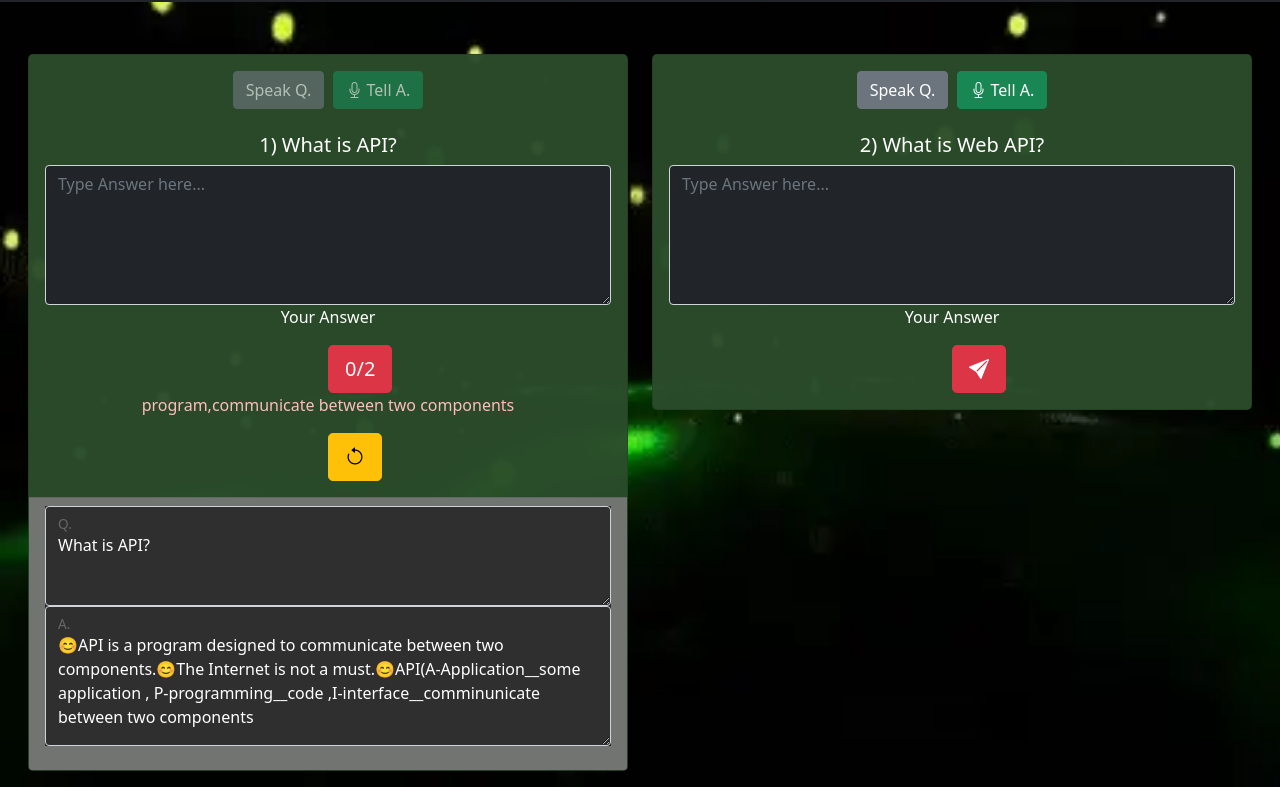
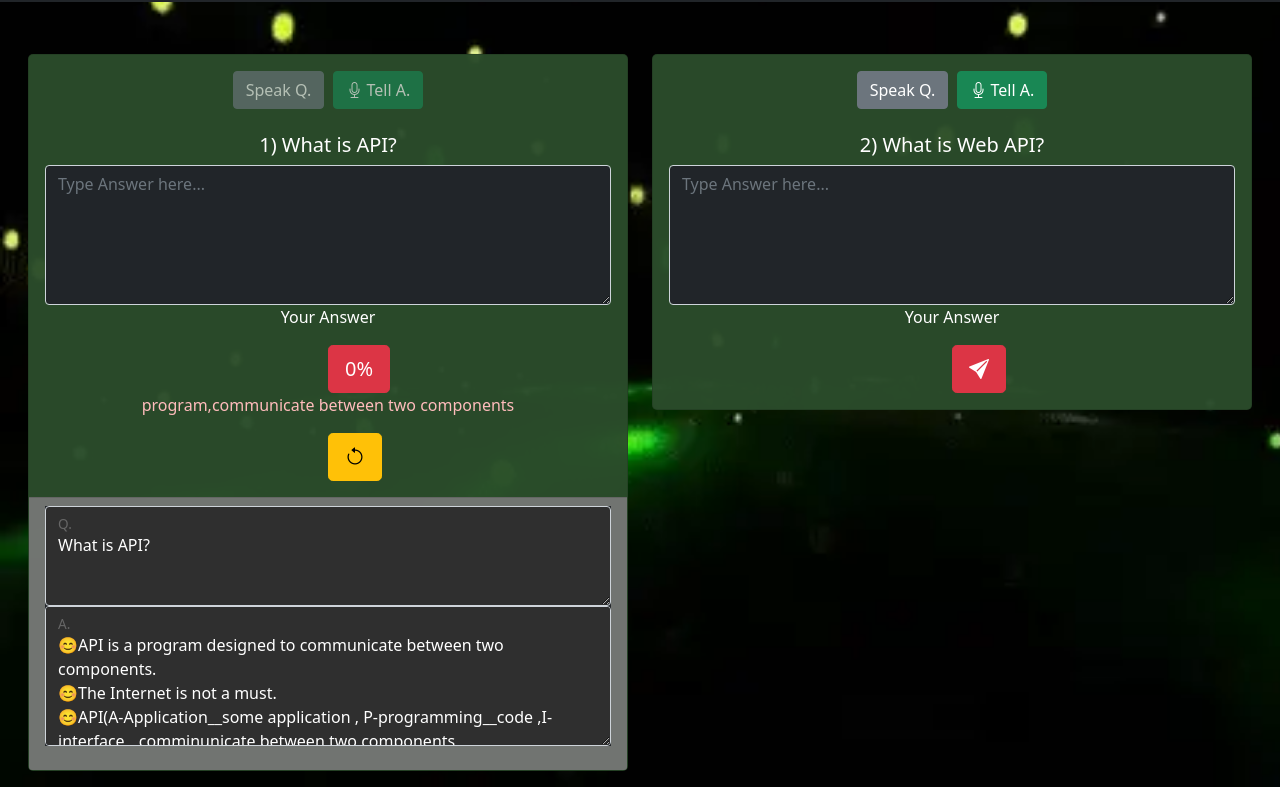
Before and after one commit to kaligu/AI-Quiz-WebApp, a plain HTML site: page index.html in a window 1280 px wide. Both pictures are taken after a click on the button 355 px from the left and 423 px from the top of the page. Shown: the part 54-841 px from the top of the page. Drawn offline with nearby package versions, Linux system fonts and the light colour scheme.

```diff
--- a/css/styles.css
+++ b/css/styles.css
@@ -13,6 +13,17 @@ body{
     background-size: cover;
 
 }
+
+#search_para
+{
+    color:grey;
+}
+.highlight
+{
+    color:blue;
+    text-decoration:underline;
+}
+
 /*#card-body-marks{*/
 /*    display: none;*/
 /*}*/
--- a/js/script.js
+++ b/js/script.js
@@ -69,10 +69,15 @@ function Quiz(id, question, correctAnswer, correctAnswerSyntaxes , link1 , link2
 
 
 //      Database Initialise
-let quiz1 = new Quiz(1, 'What is API?', '😊API is a program designed to communicate between two components.😊The Internet is not a must.😊API(A-Application__some application , P-programming__code ,I-interface__comminunicate between two components', ['program', 'communicate between two components'] , '','', '',  0);
+let quiz1 = new Quiz(1, 'What is API?', '' +
+    '😊API is a program designed to communicate between two components.' +
+    '\n😊The Internet is not a must.' +
+    '\n😊API(A-Application__some application , P-programming__code ,I-interface__comminunicate between two components', ['program', 'communicate between two components'] , '','', '',  0);
 quizObjList.push(quiz1);
 
-let quiz2 = new Quiz(2, 'What is Web API?', '😊Web API is a subset of API Superset.😊Web API is a program designed to communicate between two components by the internet', ['subset','program', 'communicate between two components','internet'] , '', '','',0);
+let quiz2 = new Quiz(2, 'What is Web API?', '' +
+    '\n😊Web API is a subset of API Superset.' +
+    '\n😊Web API is a program designed to communicate between two components by the internet', ['subset','program', 'communicate between two components','internet'] , '', '','',0);
 quizObjList.push(quiz2);
 
 
@@ -171,10 +176,20 @@ quizObjList.forEach((quiz, index) => {
         recognitions[index].start();
     });
 
+    // function highlight_word(searchpara) {
+    //     var text = "to";
+    //     if (text) {
+    //         var pattern = new RegExp("(" + text + ")", "gi");
+    //         htmlElement.find(`#realAfootertxt${index + 1}`).innerHTML = searchpara.replace(pattern, "<span style='background-color: yellow'>" + text + "</span>");
+    //     }
+    // }
+
 
     // Load answers into the footer of the card
     htmlElement.find(`#sendBtn${index + 1}`).on('click', () => {
-        htmlElement.find(`#markBtn${index + 1}`).text(countSubstringOccurrencesInArray(quiz.getCorrectAnswerSyntaxes(), $(`#userAnswertxtarea${index + 1}`).val()));
+
+
+        htmlElement.find(`#markBtn${index + 1}`).text(countSubstringOccurrencesInArray(quiz.getCorrectAnswerSyntaxes(), $(`#userAnswertxtarea${index + 1}`).val())+"%");
 
         htmlElement.find(`#correctsyntaxestxtarea${index + 1}`).text(quiz.getCorrectAnswerSyntaxes());
         htmlElement.find(`#realQfootertxt${index + 1}`).val(quiz.getQuestion());
@@ -189,7 +204,7 @@ quizObjList.forEach((quiz, index) => {
         htmlElement.find(`#userAnswertxtarea${index + 1}`).prop('disabled', true);
         htmlElement.find(`#speakBtn${index + 1}`).prop('disabled', true);
         htmlElement.find(`#tellBtn${index + 1}`).prop('disabled', true);
-
+        // highlight_word(htmlElement.find(`#realAfootertxt${index + 1}`).innerHTML); //highlight correct answer syntaxes in the correct answer
     });
 
 // Function to count the occurrences of a substring in an array of strings
@@ -200,7 +215,7 @@ quizObjList.forEach((quiz, index) => {
                 count++;
             }
         }
-        count = count+"/"+array.length;
+        count = (count / array.length) * 100;
         return count;
     }
 
```
